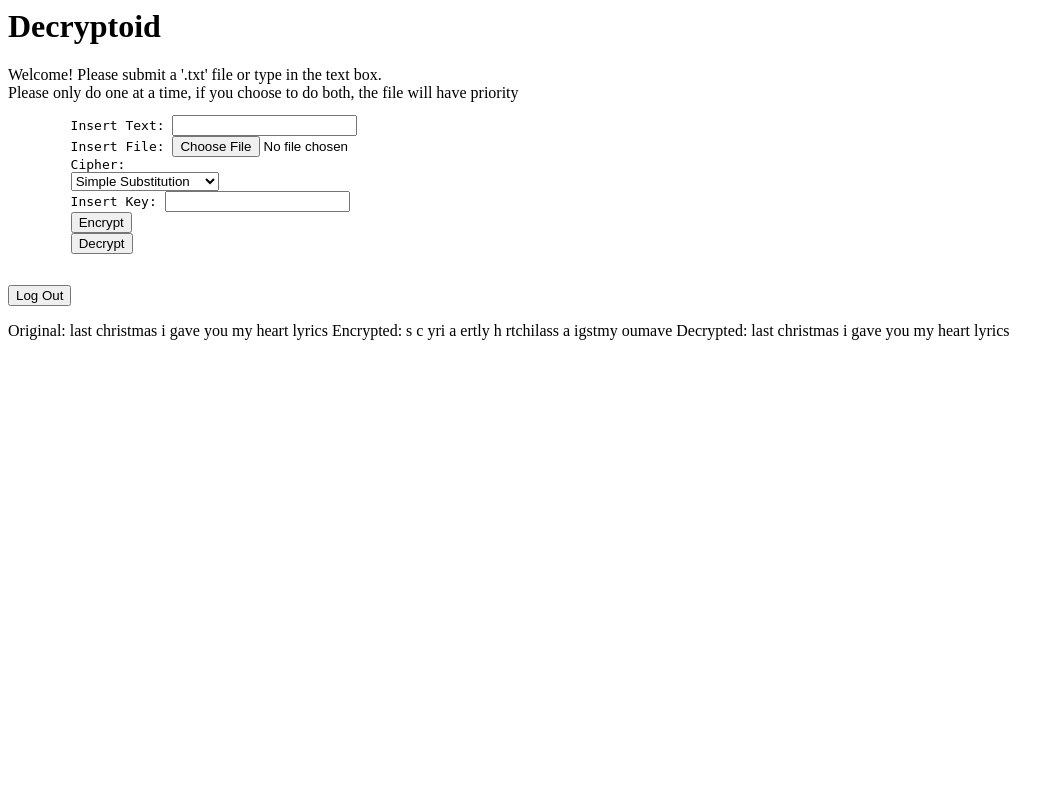
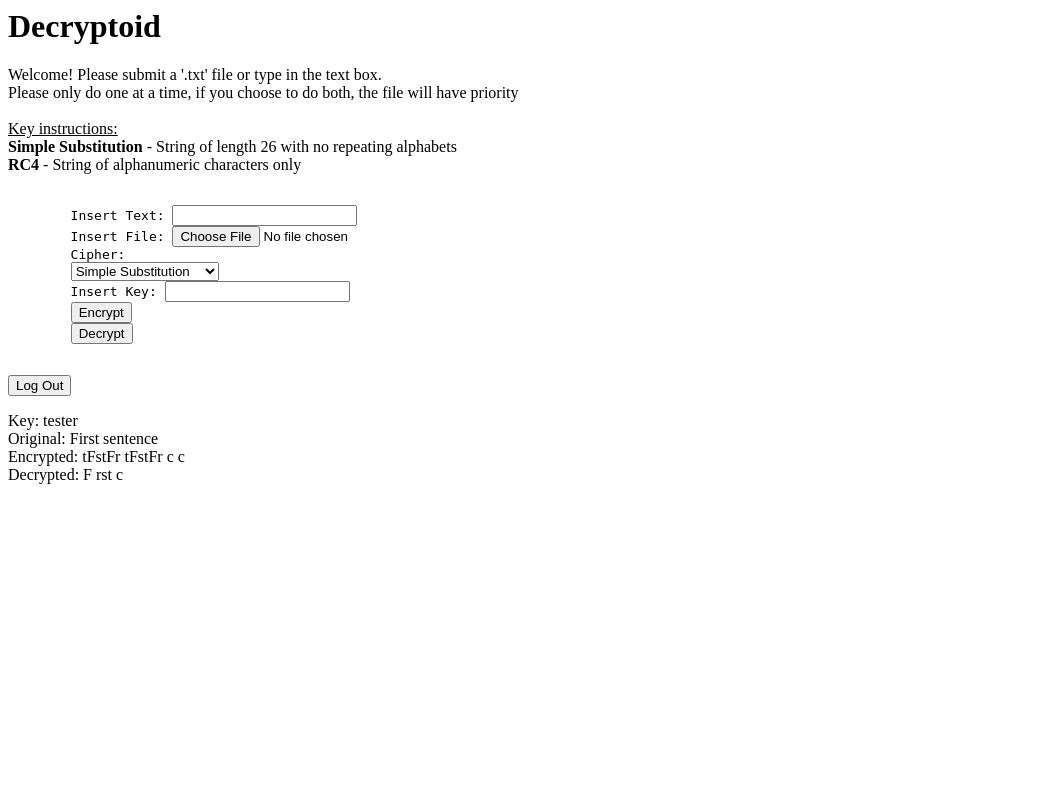
Before and after one commit to YengHer919/CS174Decryptoid, a PHP site: page /home.php in a window 1280 px wide. Shown: the whole page, without its empty margins (0-1064 px from the left). Run offline with PHP 8.4, Linux system fonts and the light colour scheme; the visitor is signed in with stand-in values (Sample User, id 1); data that the repository does not hold is empty; a stand-in replaces the project's code that opens the database connection.

Commit message:
Fixed formatting and client-side key checking

```diff
--- a/ciphers.php
+++ b/ciphers.php
@@ -1,5 +1,8 @@
 <?php
     Function simpleSubstitution($text, $key){
+        if (strlen($key) != 26){
+            return "Invalid Key: Not possible to decrypt/encrypt!";
+        }
         $content = explode("\\n", strtolower($text));
         $final_text = "";
         $divided_key = str_split(strtoupper($key));
--- a/home.php
+++ b/home.php
@@ -37,21 +37,27 @@
         die();
     }
 
-    echo "Welcome! Please submit a '.txt' file or type in the text box. <br>Please only do one at a time, if you choose to do both, the file will have priority";
+    echo <<<_END
+        Welcome! Please submit a '.txt' file or type in the text box. <br>
+        Please only do one at a time, if you choose to do both, the file will have priority <br> <br>
+        <u>Key instructions:</u> <br>
+        <b>Simple Substitution</b> - String of length 26 with no repeating alphabets <br>
+        <b>RC4</b> - String of alphanumeric characters only <br> <br>
+    _END;
 
     // Form to read input and en/decrypt
     echo <<<_END
     <form method="post" action="home.php" enctype="multipart/form-data" onsubmit="return validate(this)">
         <pre>
-            Insert Text: <input type="text" name="field">
-            Insert File: <input type="file" name="file" size="10">
+            Insert Text: <input type="text" name="field" id="field">
+            Insert File: <input type="file" name="file" id="file" size="10">
             Cipher:
-            <select name="cipher" required>
+            <select name="cipher" id="cipher" required>
                 <option value="simple_substitution">Simple Substitution</option>
                 <option value="double_transposition">Double Transposition</option>
                 <option value="rc4">RC4</option>
             </select>
-            Insert Key: <input type="text" name="key" required>
+            Insert Key: <input type="text" name="key" id="key" required>
             <input type="submit" name="action" value="Encrypt">
             <input type="submit" name="action" value="Decrypt">
         </pre>
@@ -146,7 +152,7 @@
         if ($cipher == "simple_substitution"){
             $encrypted = simpleSubstitution($content, $key);
         } else if ($cipher == "double_transposition"){
-            $encrypted = simpleSubstitution($content, $key);
+            $encrypted = doubleTransposition($content, $key);
         } else if ($cipher == "rc4"){
             $encrypted = RC4($content, $key);
         }else{
@@ -199,11 +205,12 @@
     }
 
     //Example Testing, delete/comment when done
-     $key = "qwertyabc";
-    $message = "last christmas i gave you my heart lyrics";
+    $key = "tester";
+    $message = "First sentence";
     $encrypted = doubleTransposition($key, $message);
     $decrypted = doubleTranspositionDecrypt($key, $encrypted);
-    echo "Original: $message\n";
-    echo "Encrypted: $encrypted\n";
-    echo "Decrypted: $decrypted\n";
+    echo "Key: $key <br>";
+    echo "Original: $message<br>";
+    echo "Encrypted: $encrypted<br>";
+    echo "Decrypted: $decrypted<br>";
 ?>
```
